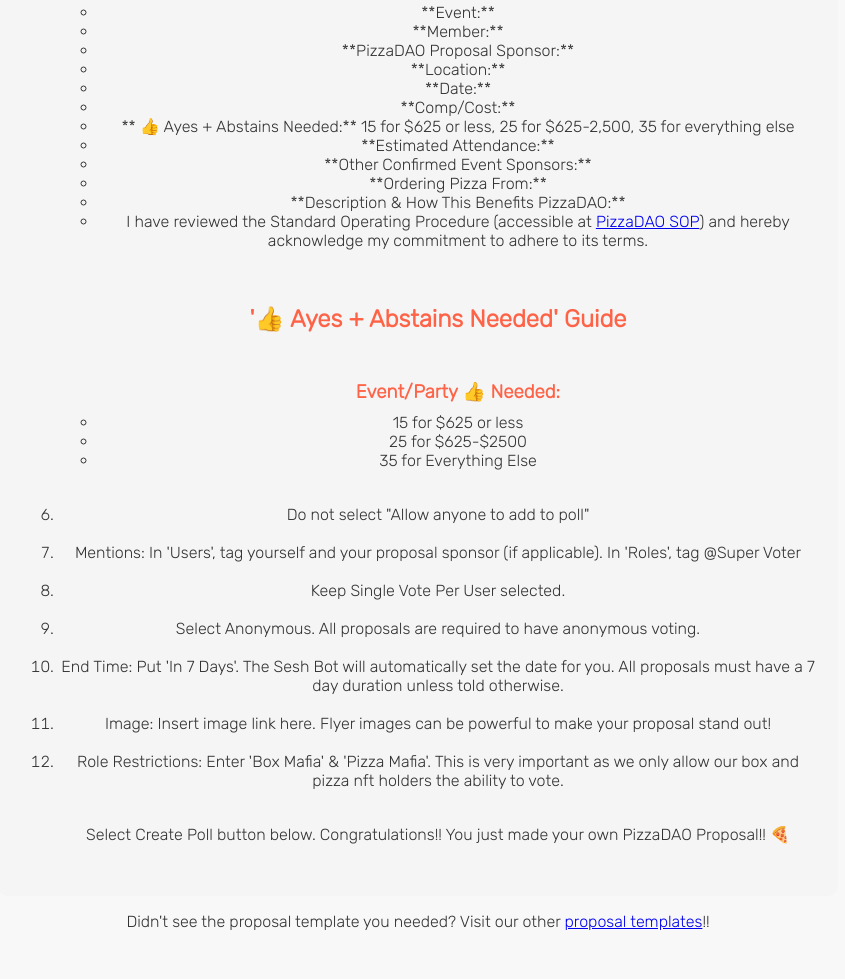
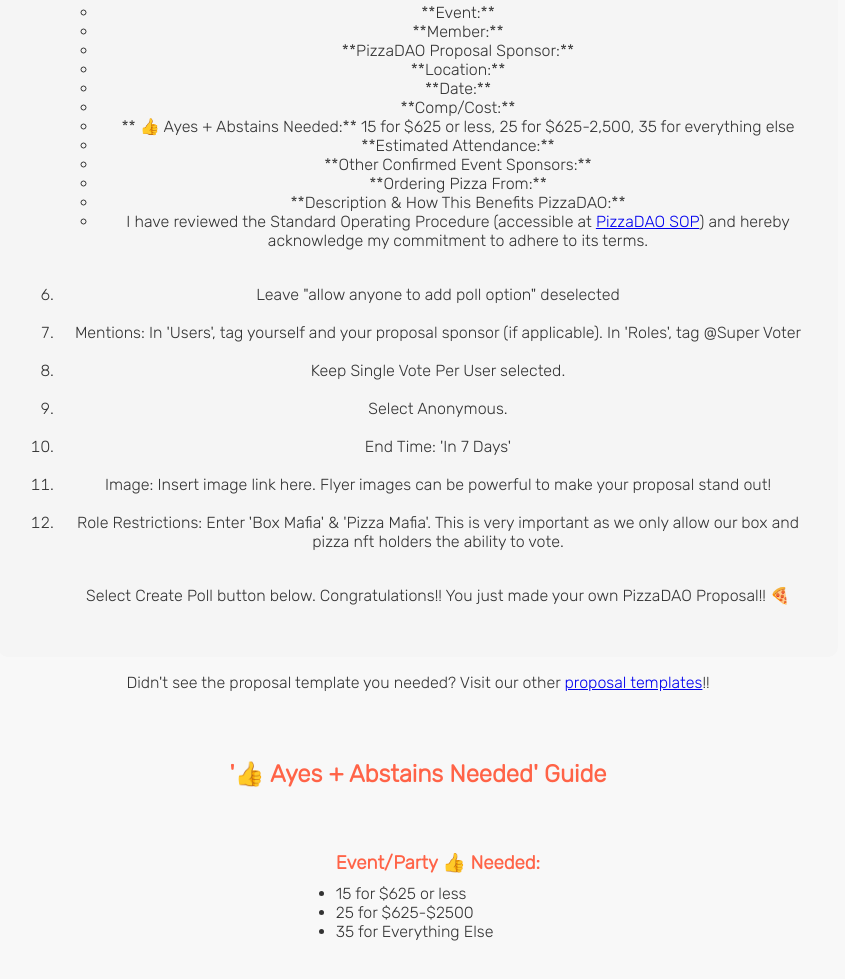
Before and after one commit to scrimmageproductions/ProposalRecipe2, a plain HTML site: page index.html in a window 1280 px wide. Shown: the part 1559-2538 px from the top of the page, without its empty margins (222-1067 px from the left). Before the commit the page ends 2506 px from the top, so only its background shows below. Drawn offline with Linux system fonts and the light colour scheme.

Commit message:
Update index.html

```diff
--- a/index.html
+++ b/index.html
@@ -307,25 +307,8 @@ Channel: Ensure that “proposals” is selected for this option. This will make
 
 	</p>
 		<br>
-		<p>
-		<h2> '👍 Ayes + Abstains Needed' Guide </h2>
-<br>
-<ul>
-    <h3> Event/Party 👍 Needed: </h3>
 <li>
-15 for $625 or less
-</li>
-<li>
-25 for $625-$2500
-</li>
-<li>
-35 for Everything Else
-</li>
-</ul>
-		</p>
-		<br>
-<li>
-	Do not select "Allow anyone to add to poll"
+	Leave "allow anyone to add poll option" deselected
 
 	</li>
 		<br>
@@ -339,11 +322,11 @@ Channel: Ensure that “proposals” is selected for this option. This will make
 		</li>
 <br>
 		<li>
-			Select Anonymous. All proposals are required to have anonymous voting.
+			Select Anonymous.
 		</li>
 	<br>
 		<li>
-			End Time: Put 'In 7 Days'. The Sesh Bot will automatically set the date for you. All proposals must have a 7 day duration unless told otherwise.
+			End Time: 'In 7 Days'
 		</li>
 	<br>
 		<li>
@@ -362,6 +345,22 @@ Channel: Ensure that “proposals” is selected for this option. This will make
 	Didn't see the proposal template you needed? Visit our other <a href="https://docs.google.com/document/d/10tTWXE76vDTawuYtzesCfbpoeXI36gItMsaEmC0UrzM/edit">proposal templates</a>!!
 	</p>
 </ol>
+	<p>
+		<h2> '👍 Ayes + Abstains Needed' Guide </h2>
+<br>
+<ul>
+    <h3> Event/Party 👍 Needed: </h3>
+<li>
+15 for $625 or less
+</li>
+<li>
+25 for $625-$2500
+</li>
+<li>
+35 for Everything Else
+</li>
+</ul>
+		</p>
 
 
 </body>
```
